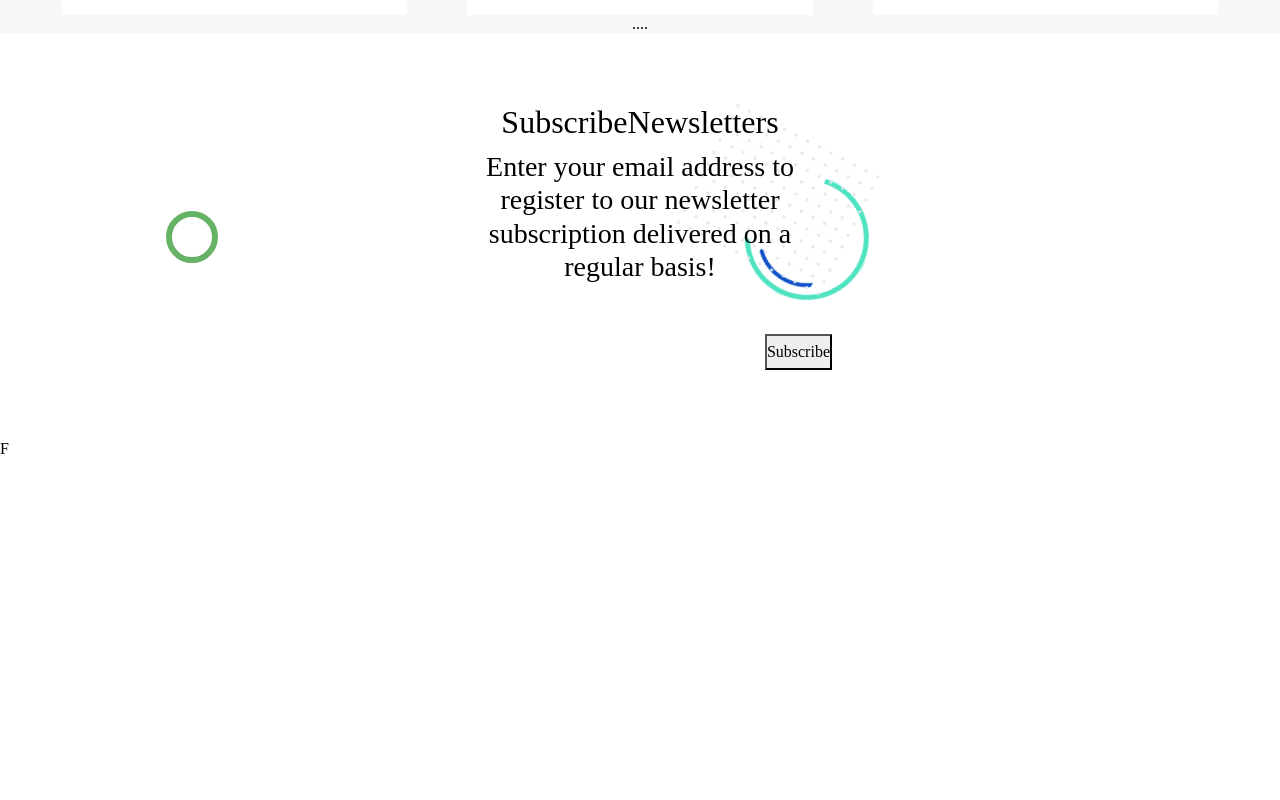
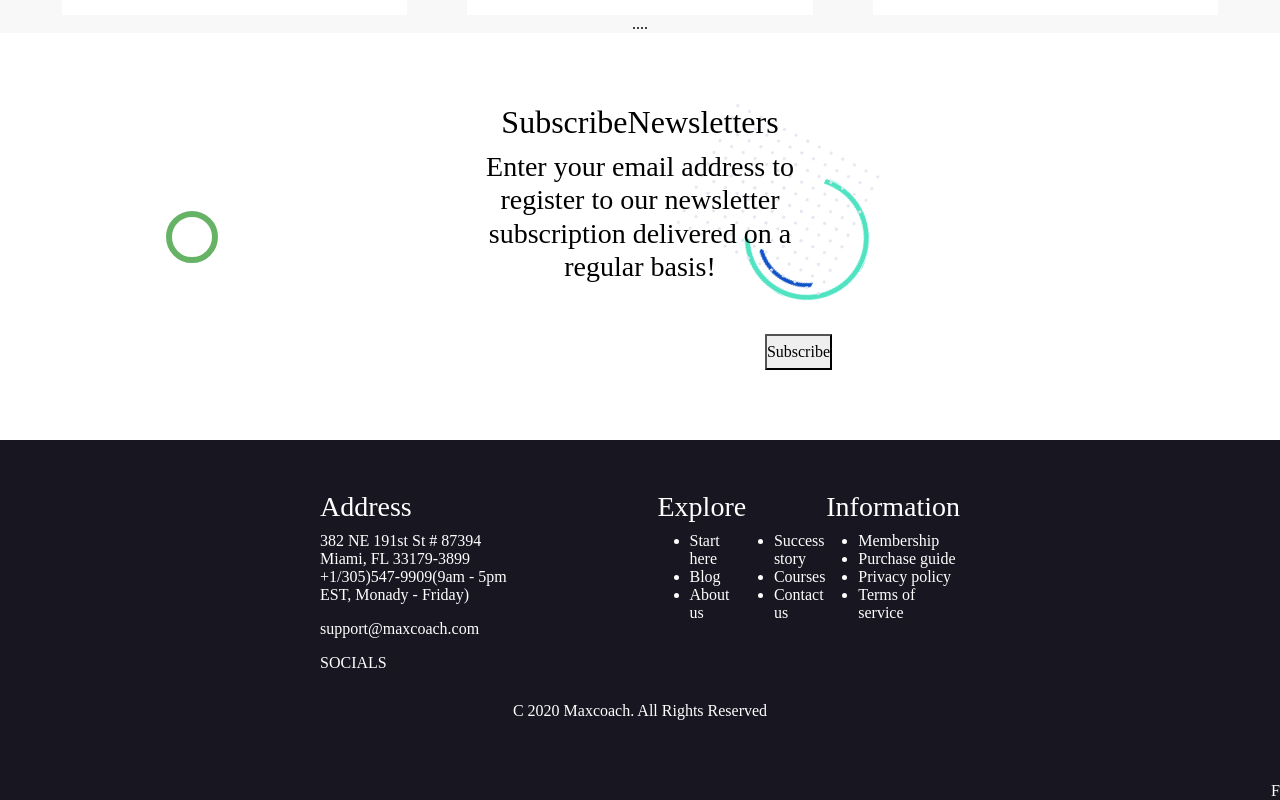
Before and after one commit to FrancescoCataletto/proj-html-vuejs, a Vue app: page / in a window 1280 px wide. Shown: the part 3687-4487 px from the top of the page. Before the commit the page ends 4145 px from the top, so only its background shows below. Built offline with nearby package versions, Linux system fonts and the light colour scheme.

Commit message:
draft of footer component structure

```diff
--- a/src/components/FooterComponent.vue
+++ b/src/components/FooterComponent.vue
@@ -1,6 +1,49 @@
 <template>
   <footer>
-      F
+      <div id="wrapper">
+        <div class="d-flex">
+          <div id="address">
+            <h3>Address</h3>
+            <p>382 NE 191st St # 87394 Miami, FL 33179-3899 +1/305)547-9909(9am - 5pm EST, Monady - Friday)</p>
+            <p>support@maxcoach.com</p>
+            <div>
+              SOCIALS
+            </div>
+          </div>
+          <div id="explore">
+            <h3>Explore</h3>
+            <div id="left-explore">
+              <ul>
+                <li>Start here</li>
+                <li>Blog</li>
+                <li>About us</li>
+              </ul>
+            </div>
+            <div id="right-explore">
+              <ul>
+                <li>Success story</li>
+                <li>Courses</li>
+                <li>Contact us</li>
+              </ul>
+            </div>
+          </div>
+          <div id="information">
+            <h3>Information</h3>
+            <ul>
+              <li>Membership</li>
+              <li>Purchase guide</li>
+              <li>Privacy policy</li>
+              <li>Terms of service</li>
+            </ul>
+          </div>
+        </div>
+        <div id="bottom-wrapper">
+          <p>C 2020 Maxcoach. All Rights Reserved</p>
+        </div>
+      </div>
+      <div id="scroll-to-top">
+        F
+      </div>
   </footer>
 </template>
 
@@ -11,5 +54,49 @@ export default {
 </script>
 
 <style lang="scss" scoped>
+@import "../assets/img/global.scss";
 
+footer{
+  background-color: rgb(23, 22, 33);
+  color: white;
+  position: relative;
+}
+
+#wrapper{
+  width: 50%;
+  margin: 0 auto;
+  padding: 50px 0;
+}
+
+#address{
+  width: 60%;
+  p{
+    width: 60%;
+  }
+}
+
+#explore{
+  width: calc(60% / 2);
+}
+
+#left-explore{
+  width: 50%;
+  float: left;
+}
+
+#right-explore{
+  width: 50%;
+  float: right;
+}
+
+#bottom-wrapper{
+  text-align: center;
+  margin: 30px 0;
+}
+
+#scroll-to-top{
+  position: absolute;
+  bottom: 0;
+  right: 0;
+}
 </style>
```
